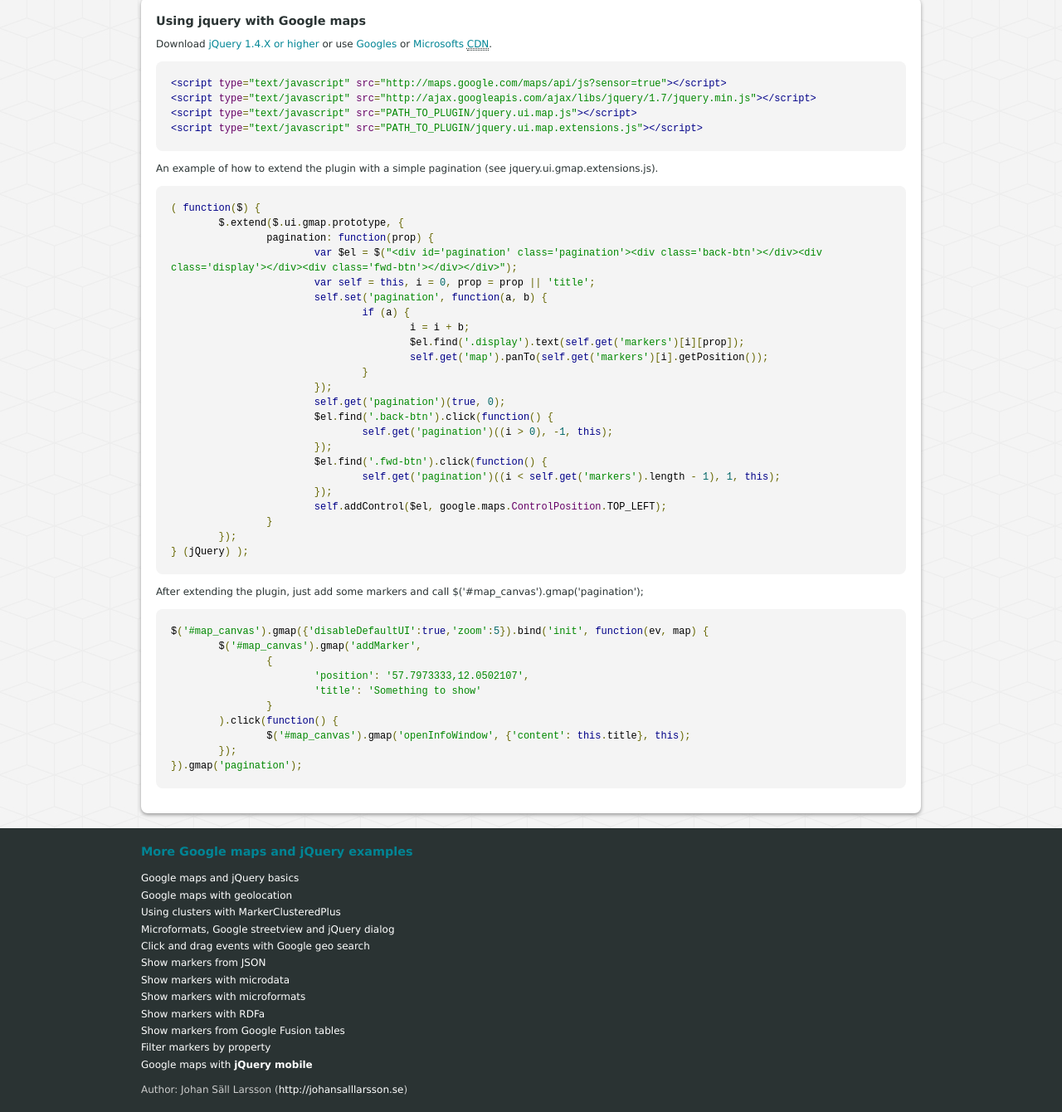
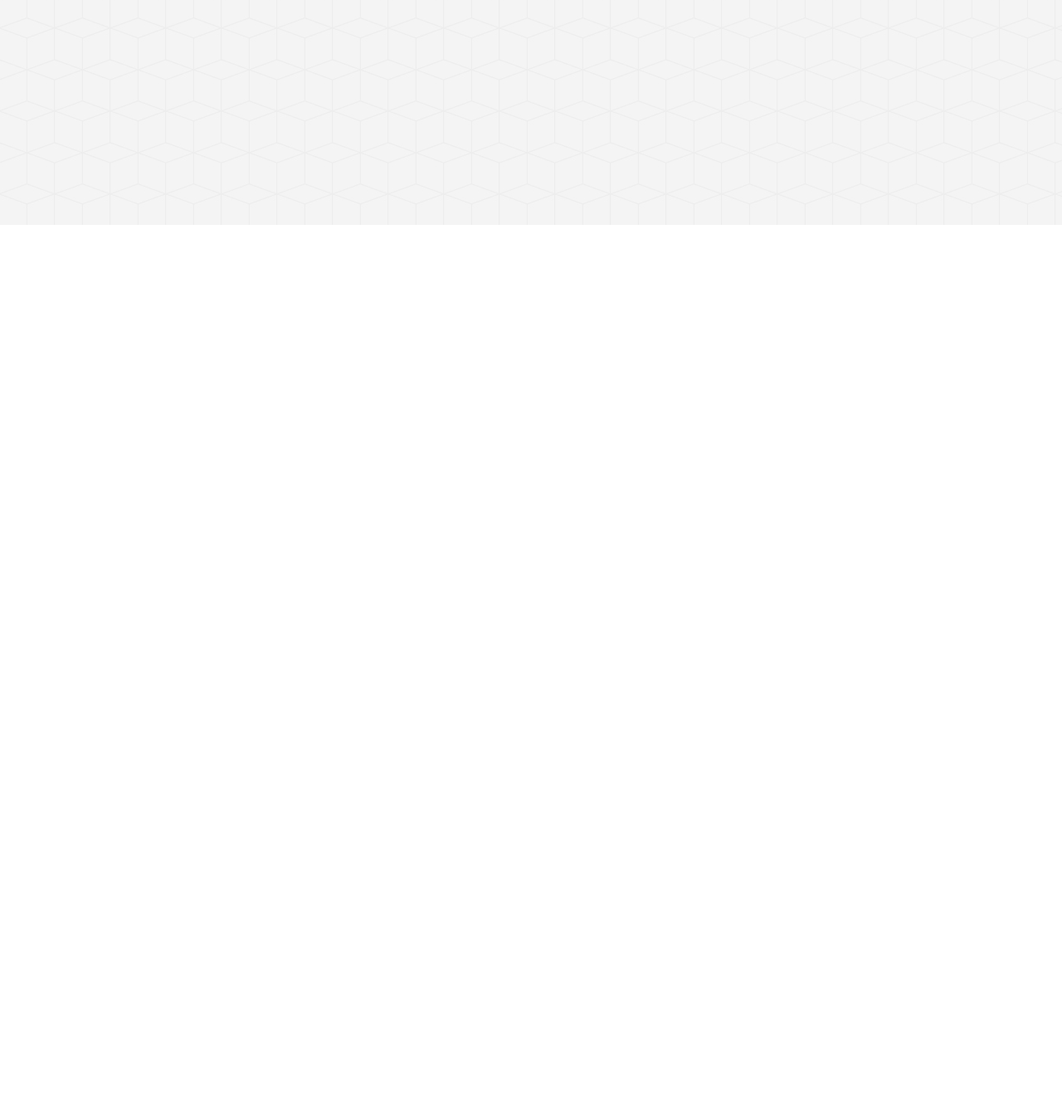
Before and after one commit to ellnestam/Glocoso, a plain HTML site: page client/map/index.html in a window 1280 px wide. Shown: the part 529-1869 px from the top of the page at 83% size. After the commit the page ends 800 px from the top, so only its background shows below. Drawn offline with Linux system fonts and the light colour scheme; some packages are replaced by stand-ins of ours.

Commit message:
Removing not needed stuff

```diff
--- a/client/map/index.html
+++ b/client/map/index.html
@@ -5,7 +5,6 @@
 		<meta charset="utf-8" />
 		<meta http-equiv="X-UA-Compatible" content="IE=edge,chrome=1" />
 		<meta http-equiv="content-language" content="en" />
-		<meta name="author" content="Johan Säll Larsson" />
 		<meta name="viewport" content="width=device-width,initial-scale=1" />
 		<meta name="keywords" content="Google maps, jQuery, plugin, extend, pagination" />
 		<meta name="description" content="An example how to use pagination and extensions with Google maps jQuery plugin" />
@@ -13,7 +12,6 @@
 		<meta name="DC.title" content="xample with Google maps and jQuery - Google maps jQuery plugin" />
 		<meta name="DC.subject" content="Google maps;jQuery;plugin;extend;pagination" />
 		<meta name="DC.description" content="An example how to use pagination and extensions with Google maps jQuery plugin" />
-		<meta name="DC.creator" content="Johan Säll Larsson" />
 		<meta name="DC.language" content="en" />
 		<link type="text/css" rel="stylesheet" href="css/960/min/960.css" />
 		<link type="text/css" rel="stylesheet" href="css/960/min/960_16_col.css" />
@@ -31,9 +29,6 @@
     </head>
     <body>
 		<header class="dark">
-			<div class="container_16">
-				<h1><a href="/">Google maps jQuery plugin <span id="version"></span></a> extend with pagination</h1>
-			</div>
 		</header>
 
 		<div class="container_16">
@@ -41,82 +36,8 @@
 				<div class="item rounded dark">
 					<div id="map_canvas" class="map rounded"></div>
 				</div>
-				<div class="content rounded light shadow">
-					<h2>Using jquery with Google maps</h2>
-					<p>Download <a href="http://jquery.com/">jQuery 1.4.X or higher</a> or use <a href="http://code.google.com/intl/sv-SE/apis/libraries/devguide.html">Googles</a> or <a href="http://www.asp.net/ajaxlibrary/cdn.ashx">Microsofts</a>  <abbr title="Content delivery network"><a href="http://en.wikipedia.org/wiki/Content_delivery_network">CDN</a></abbr>.</p>
-<pre class="prettyprint rounded">
-&lt;script type="text/javascript" src="http://maps.google.com/maps/api/js?sensor=true"&gt;&lt;/script&gt;
-&lt;script type="text/javascript" src="http://ajax.googleapis.com/ajax/libs/jquery/1.7/jquery.min.js"&gt;&lt;/script&gt;
-&lt;script type="text/javascript" src="PATH_TO_PLUGIN/jquery.ui.map.js"&gt;&lt;/script&gt;
-&lt;script type="text/javascript" src="PATH_TO_PLUGIN/jquery.ui.map.extensions.js"&gt;&lt;/script&gt;</pre>
-
-<p>An example of how to extend the plugin with a simple pagination (see jquery.ui.gmap.extensions.js).</p>
-<pre class="prettyprint rounded">
-( function($) {
-	$.extend($.ui.gmap.prototype, {
-		pagination: function(prop) {
-			var $el = $("&lt;div id='pagination' class='pagination'&gt;&lt;div class='back-btn'&gt;&lt;/div&gt;&lt;div class='display'&gt;&lt;/div&gt;&lt;div class='fwd-btn'&gt;&lt;/div&gt;&lt;/div&gt;");
-			var self = this, i = 0, prop = prop || 'title';
-			self.set('pagination', function(a, b) {
-				if (a) {
-					i = i + b;
-					$el.find('.display').text(self.get('markers')[i][prop]);
-					self.get('map').panTo(self.get('markers')[i].getPosition());
-				}
-			});
-			self.get('pagination')(true, 0);
-			$el.find('.back-btn').click(function() {
-				self.get('pagination')((i > 0), -1, this);
-			});
-			$el.find('.fwd-btn').click(function() {
-				self.get('pagination')((i < self.get('markers').length - 1), 1, this);
-			});
-			self.addControl($el, google.maps.ControlPosition.TOP_LEFT);
-		}
-	});
-} (jQuery) );</pre>
-
-<p>After extending the plugin, just add some markers and call $('#map_canvas').gmap('pagination');</p>
-<pre class="prettyprint rounded">
-$('#map_canvas').gmap({'disableDefaultUI':true,'zoom':5}).bind('init', function(ev, map) {
-	$('#map_canvas').gmap('addMarker',
-		{
-			'position': '57.7973333,12.0502107',
-			'title': 'Something to show'
-		}
-	).click(function() {
-		$('#map_canvas').gmap('openInfoWindow', {'content': this.title}, this);
-	});
-}).gmap('pagination');</pre>
-			</div>
 			</article>
 		</div>
-
-		<footer class="dark">
-			<div class="container_16">
-				<div class="grid_8">
-					<h2>More Google maps and jQuery examples</h2>
-					<ul>
-						<li><a href="jquery-google-maps-basic-example.html">Google maps and jQuery basics</a></li>
-						<li><a href="jquery-google-maps-geolocation.html">Google maps with geolocation</a></li>
-						<li><a href="jquery-google-maps-clustering.html">Using clusters with MarkerClusteredPlus</a></li>
-						<li><a href="jquery-google-maps-streetview.html">Microformats, Google streetview and jQuery dialog</a></li>
-						<li><a href="jquery-google-maps-geocoding.html">Click and drag events with Google geo search</a></li>
-						<li><a href="jquery-google-maps-json.html">Show markers from JSON</a></li>
-						<li><a href="jquery-google-maps-microdata.html">Show markers with microdata</a></li>
-						<li><a href="jquery-google-maps-microformat.html">Show markers with microformats</a></li>
-						<li><a href="jquery-google-maps-rdfa.html">Show markers with RDFa</a></li>
-						<li><a href="jquery-google-maps-fusion-tables.html">Show markers from Google Fusion tables</a></li>
-						<li><a href="jquery-google-maps-filtering.html">Filter markers by property</a></li>
-						<li><a href="jquery-google-maps-mobile.html">Google maps with <strong>jQuery mobile</strong></a></li>
-					</ul>
-				</div>
-				<div id="forum" class="hidden rounded forum grid_8"></div>
-				<div class="grid_16" itemscope itemtype="http://data-vocabulary.org/Person">
-					Author: <span itemprop="name">Johan S&auml;ll Larsson</span> (<a href="http://johansalllarsson.se" itemprop="url">http://johansalllarsson.se</a>)
-				</div>
-			</div>
-		</footer>
 
 		<script type="text/javascript" src="http://maps.google.com/maps/api/js?sensor=false"></script>
 		<script type="text/javascript" src="js/jquery-1.7.1/jquery.min.js"></script>
@@ -140,7 +61,7 @@ $('#map_canvas').gmap({'disableDefaultUI':true,'zoom':5}).bind('init', function(
 						{'position': '34.0522342,-118.2436849', 'title': 'Los Angeles, USA' },
 						{'position': '55.75,37.616666699999996', 'title': 'Moskva, Ryssia' }
 					];
-					$('#map_canvas').gmap({'zoom': 5, 'disableDefaultUI':true, 'callback': function() {
+					$('#map_canvas').gmap({'zoom': 6, 'disableDefaultUI':true, 'callback': function() {
 						var self = this;
 						$.each(markers, function(i, marker) {
 							self.addMarker(marker).click(function() {
```
